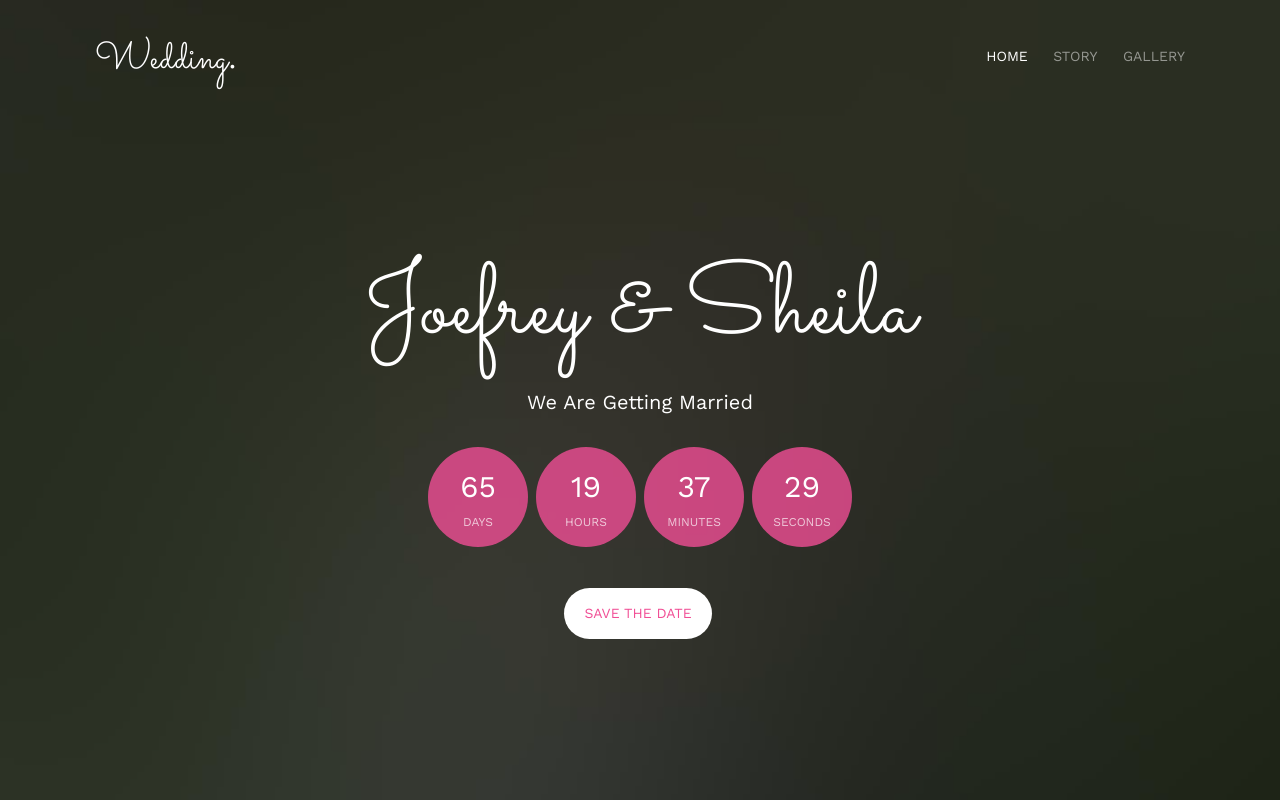
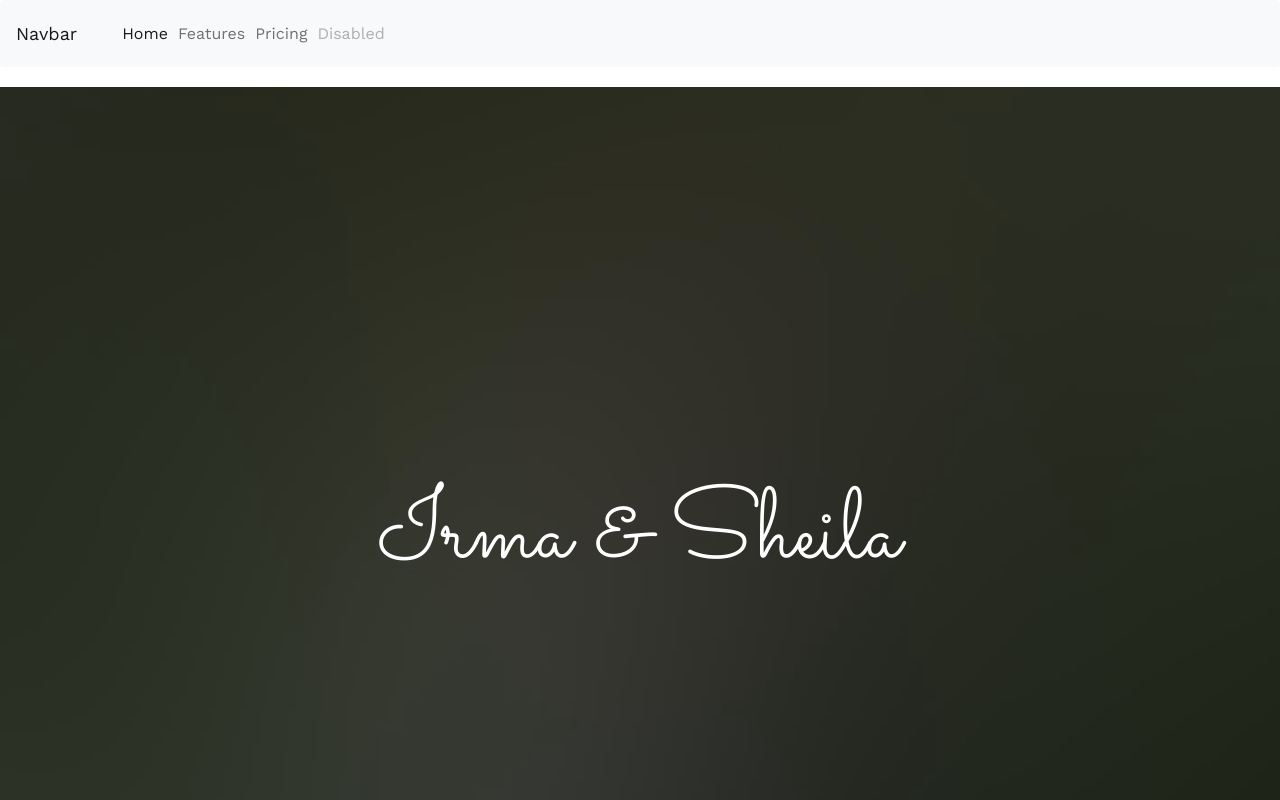
Before and after one commit to lukman1998/demoundangan.github.io, a plain HTML site: page index.html in a window 1280 px wide. Shown: the top 800 px of the page. Drawn offline with nearby package versions, Linux system fonts and the light colour scheme; files whose address does not match are found by name.

Commit message:
ubah nav

```diff
--- a/css/style.css
+++ b/css/style.css
@@ -92,10 +92,13 @@ h1, h2, h3, h4, h5, h6, figure {
   width: 100%;
   padding: 40px 0;
   z-index: 1001;
+
 }
 @media screen and (max-width: 768px) {
   .fh5co-nav {
     padding: 20px 0;
+
+
   }
 }
 .fh5co-nav #fh5co-logo {
--- a/index.html
+++ b/index.html
@@ -80,29 +80,25 @@
 	<div class="fh5co-loader"></div>
 
 	<div id="page">
-	<nav class="fh5co-nav" role="navigation">
-		<div class="container">
-			<div class="row">
-				<div class="col-xs-2">
-					<div id="fh5co-logo"><a href="index.html">Wedding<strong>.</strong></a></div>
-				</div>
-				<div class="col-xs-10 text-right menu-1">
-					<ul >
-						<li class="active"><a href="index.html">Home</a></li>
-						<li><a href="about.html">Story</a></li>
-
-						<li class="has-dropdown">
-							<a href="gallery.html">Gallery</a>
-						</li>
-
-					</ul>
-				</div>
-			</div>
-
-		</div>
-	</nav>
-
-	<header id="fh5co-header" class="fh5co-cover" role="banner" style="background-image:url(images/img_bg_2.jpg);" data-stellar-background-ratio="0.5">
+			<!-- NAVBAR  -->
+	<nav class="navbar navbar-expand-lg navbar-light bg-light">
+  <div class="container-fluid">
+    <a class="navbar-brand" href="#">Navbar</a>
+    <button class="navbar-toggler" type="button" data-bs-toggle="collapse" data-bs-target="#navbarNavAltMarkup" aria-controls="navbarNavAltMarkup" aria-expanded="false" aria-label="Toggle navigation">
+      <span class="navbar-toggler-icon"></span>
+    </button>
+    <div class="collapse navbar-collapse" id="navbarNavAltMarkup">
+      <div class="navbar-nav">
+        <a class="nav-link active" aria-current="page" href="#">Home</a>
+        <a class="nav-link" href="#">Features</a>
+        <a class="nav-link" href="#">Pricing</a>
+        <a class="nav-link disabled">Disabled</a>
+      </div>
+    </div>
+  </div>
+</nav>
+<!-- BAWAH NAVBAR  -->
+	<header id="fh5co-header" class="fh5co-cover" role="banner" style="background-image:url(images/img_bg_2.jpg);" data-stellar-background-ratio="0.1">
 		<div class="overlay"></div>
 		<div class="container">
 			<div class="row">
@@ -110,17 +106,15 @@
 					<div class="display-t">
 						<div class="display-tc animate-box" data-animate-effect="fadeIn">
 							<!-- UBAH COUNT DOWN DAN NAMA PASANGAN  -->
-							<h1>Joefrey &amp; Sheila</h1>
-							<h2>We Are Getting Married</h2>
-							<div class="simply-countdown simply-countdown-one"></div>
-							<p><a href="#" class="btn btn-default btn-sm">Save the date</a></p>
+							<h1>Irma &amp; Sheila</h1>
+
 						</div>
 					</div>
 				</div>
 			</div>
 		</div>
 	</header>
-
+<!-- NAMA PASANAGN FOTO TANGGAL  -->
 	<div id="fh5co-couple">
 		<div class="container">
 			<div class="row">
@@ -154,7 +148,7 @@
 			</div>
 		</div>
 	</div>
-
+<!-- EVENT  -->
 	<div id="fh5co-event" class="fh5co-bg" style="background-image:url(images/img_bg_3.jpg);">
 		<div class="overlay"></div>
 		<div class="container">
```
Also changed, not shown: gallery.html (+0 -3 lines).
